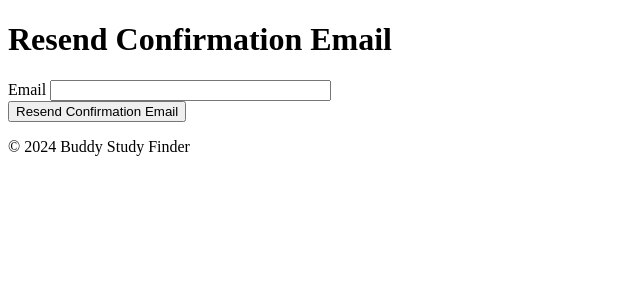
After one commit to N-Ghi/Final-Project-21, a Flask app: page /resend_confirmation in a window 1280 px wide. The commit adds this page. Shown: the top 300 px of the page, without its empty margins (0-640 px from the left). Run offline with Flask 3, Linux system fonts and the light colour scheme.

Commit message:
initial features done

```diff
--- a/run.py
+++ b/run.py
@@ -1,7 +1,17 @@
+from dotenv import load_dotenv
+import os
+
+# Load environment variables
+load_dotenv()
+
+# Debugging print statement
+print("Loaded Environment Variables:")
+print(f"SECRET_KEY: {os.getenv('SECRET_KEY')}")
+print(f"ENV_FOLDER: {os.getenv('ENV_FOLDER')}")
+
 from study import create_app
-
 
 app = create_app()
 
-if __name__ == '__main__':
+if __name__ == "__main__":
     app.run(debug=True)
--- a/study/config.py
+++ b/study/config.py
@@ -1,11 +1,5 @@
 class Config:
     SQLALCHEMY_DATABASE_URI = 'sqlite:///study.db'
     SQLALCHEMY_TRACK_MODIFICATIONS = False
-    MAIL_SERVER = 'smtp.gmail.com'
-    MAIL_PORT = 587
-    MAIL_USE_TLS = True
-    MAIL_USERNAME = 'goodliferda@gmail.com'
-    MAIL_PASSWORD = 'goodlife@2024'
-    MAIL_DEFAULT_SENDER = 'no-reply@studybuddy.com'
 
     SECRET_KEY = 'your_secret_key'
--- a/study/forms.py
+++ b/study/forms.py
@@ -26,3 +26,8 @@ class ProfileForm(FlaskForm):
 class VerifyEmailForm(FlaskForm):
     otp = StringField('Verify your email', validators=[DataRequired(), Length(min=6, max=6)])
     submit = SubmitField('Verify')
+
+
+class ResendConfirmationForm(FlaskForm):
+    email = StringField('Email', validators=[DataRequired(), Email()])
+    submit = SubmitField('Resend Confirmation Email')
--- a/study/routes.py
+++ b/study/routes.py
@@ -43,7 +43,7 @@ def register_routes(app):
             email = confirm_token(token)
         except:
             flash_message('The confirmation link is invalid or has expired.', 'danger')
-            return redirect(url_for('login'))
+            return redirect(url_for('resend_confirmation'))
 
         user = User.query.filter_by(email=email).first_or_404()
         if user.confirmed:
@@ -53,6 +53,20 @@ def register_routes(app):
             db.session.commit()
             flash_message('You have confirmed your account. Thanks!', 'success')
         return redirect(url_for('login'))
+
+    # Re-send Confirmation Route
+    @app.route('/resend_confirmation', methods=['GET', 'POST'])
+    def resend_confirmation():
+        form = ResendConfirmationForm()
+        if form.validate_on_submit():
+            email = form.email.data
+            user = User.query.filter_by(email=email).first()
+            if user and not user.confirmed:
+                send_confirmation_email(user.email)
+                flash_message('A new confirmation email has been sent.', 'success')
+            else:
+                flash_message('Email not found or already confirmed.', 'danger')
+        return render_template('resend_confirmation.html', form=form)
 
     # Login Route
     @app.route('/login', methods=['GET', 'POST'])
@@ -66,7 +80,7 @@ def register_routes(app):
             if user and user.password == password:
                 if not user.confirmed:
                     flash_message('Please confirm your email address first.', 'warning')
-                    return render_template('login.html', form=form)
+                    return redirect(url_for('resend_confirmation'))
                 login_user(user)
                 flash_message('User logged in successfully!', 'success')
                 return redirect(url_for('dashboard' if user.profile else 'profile'))
@@ -107,7 +121,7 @@ def register_routes(app):
     def dashboard():
         if not current_user.confirmed:
             flash_message('Please confirm your account!', 'warning')
-            return redirect(url_for('unconfirmed'))
+            return redirect(url_for('resend_confirmation'))
         return "Dashboard"
 
     # Logout Route
@@ -117,6 +131,3 @@ def register_routes(app):
         logout_user()
         flash_message('Logged out successfully!', 'success')
         return redirect(url_for('home'))
-        logout_user()
-        flash_message('Logged out successfully!', 'success')
-        return redirect(url_for('home'))
--- a/study/templates/base.html
+++ b/study/templates/base.html
@@ -19,19 +19,6 @@
         }
         .flash-message.hide {
             opacity: 0;
-        }
-    </style>
-    <style>
-        .flash-message {
-            position: fixed;
-            top: 0;
-            width: 100%;
-            text-align: center;
-            padding: 10px;
-            background-color: #f0ad4e;
-            color: white;
-            font-size: 18px;
-            z-index: 1000;
         }
     </style>
 </head>
--- a/study/templates/home.html
+++ b/study/templates/home.html
@@ -9,6 +9,7 @@
             <p>Welcome to the study app! Please login or register to continue.</p>
             <a href="/login">Login</a>
             <a href="/register">Register</a>
+            <a href="/resend_confirmation">Resend link</a>
         </div>
     </main>
 {% endblock %}
--- /dev/null
+++ b/study/templates/resend_confirmation.html
@@ -0,0 +1,16 @@
+{%extends 'base.html'%}
+{% block head %}
+    <title>Resend Confirmation Email</title>
+{% endblock %}
+{% block content %}
+    <h1>Resend Confirmation Email</h1>
+    <form method="POST" action="">
+        {{ form.hidden_tag() }}
+        <div>
+            {{ form.email.label }} {{ form.email(size=32) }}
+        </div>
+        <div>
+            {{ form.submit() }}
+        </div>
+    </form>
+{% endblock %}
```
Also changed, not shown: requirements.txt (+18 -0 lines), study/__init__.py (+14 -13 lines), study/send_email.py (added, +62 -0 lines), instance/study.db, 1 other file.
